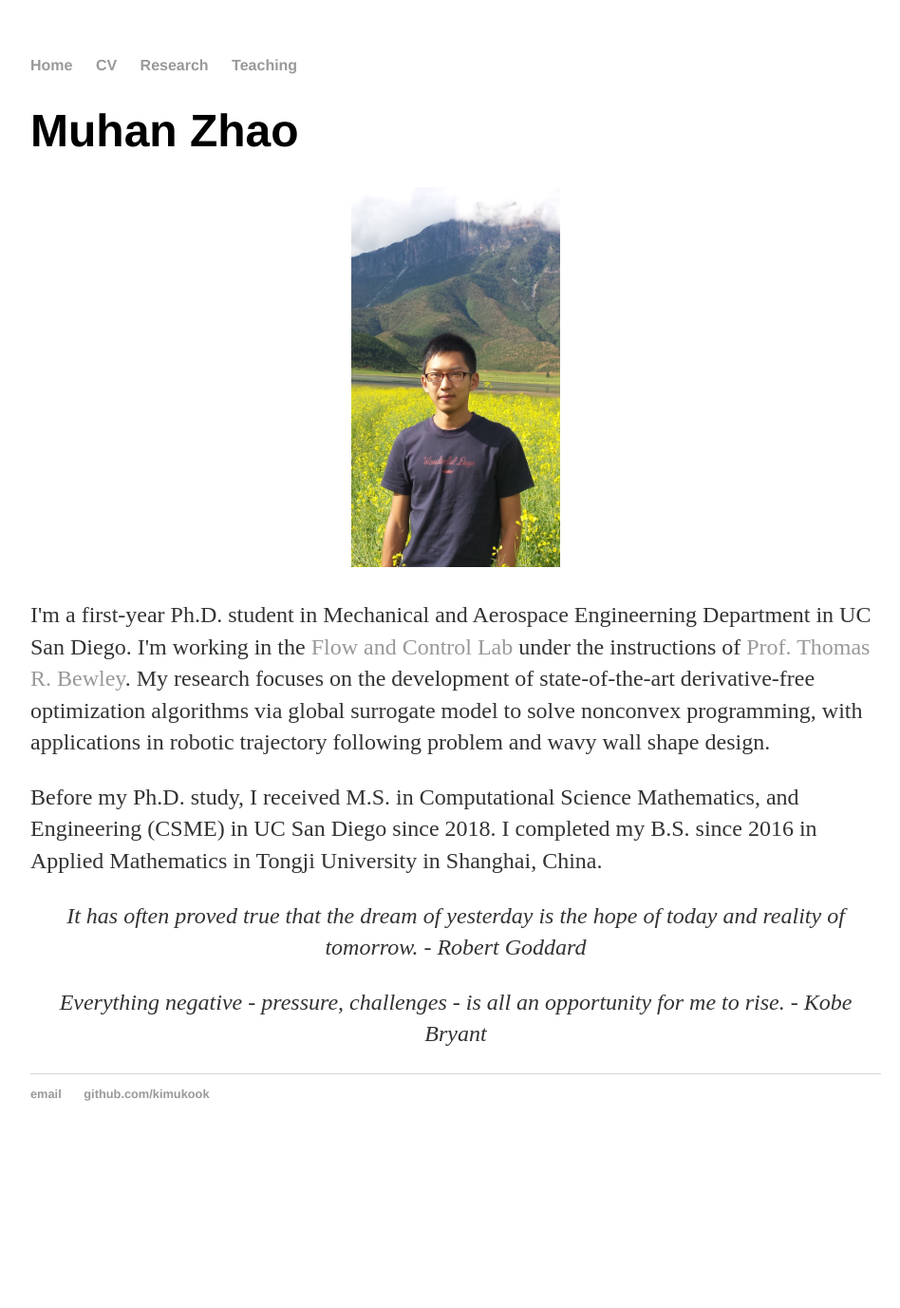
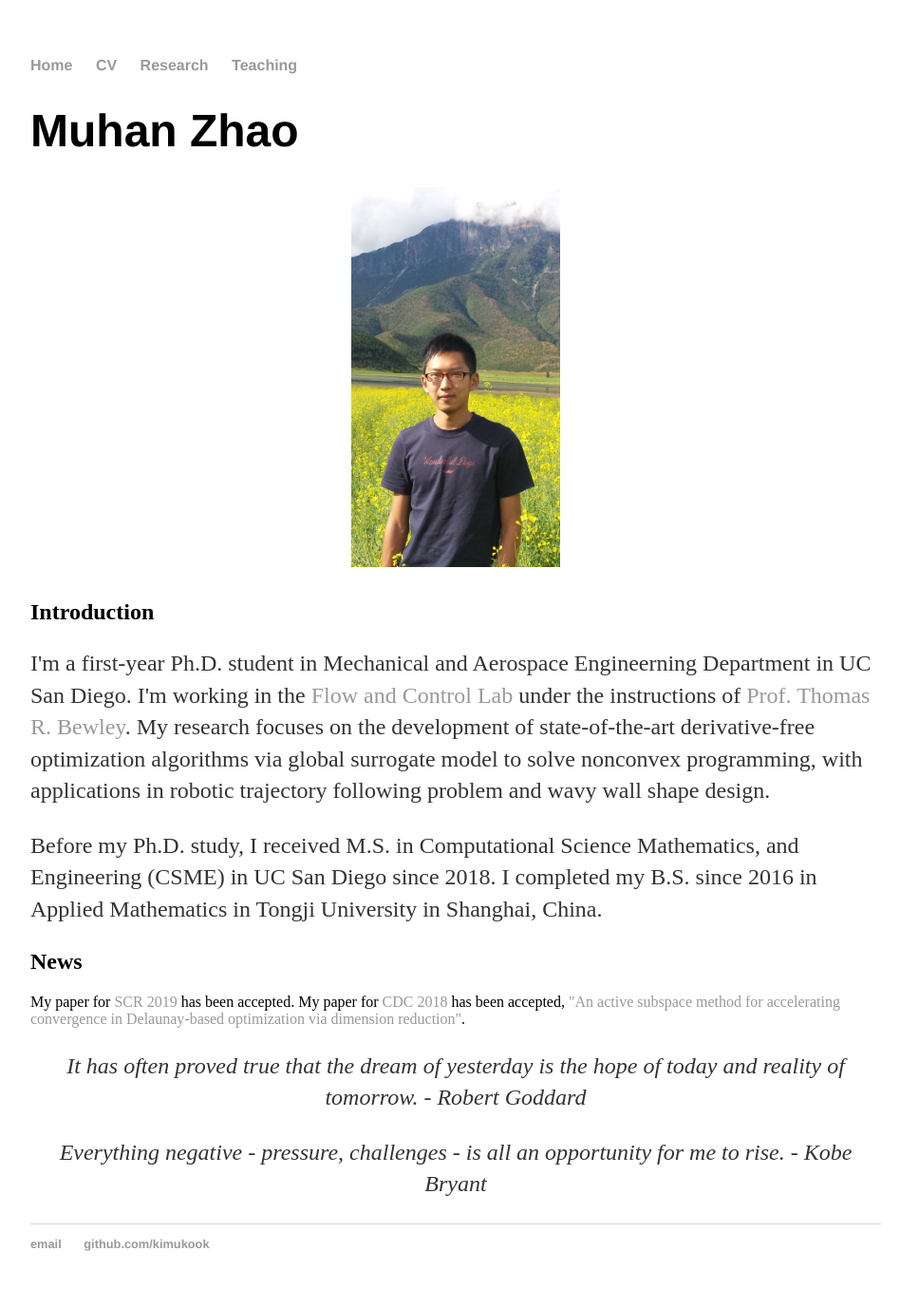
Before and after one commit to kimukook/kimukook.github.io, a Jekyll site: the page built from index.html, in a window 1280 px wide. Shown: the whole page at 95% size, without its empty margins (160-1108 px from the left). Built offline with Jekyll 4.4.1, drawn with Linux system fonts in a browser that asks for light colours; before the commit the page ends 1219 px from its top, so only the background shows below that.

Commit message:
Update index.html

```diff
--- a/index.html
+++ b/index.html
@@ -5,6 +5,7 @@ title: Muhan Zhao's Homepage
 <div class="blurb">
 	<h1>Muhan Zhao</h1>
 	<p align="center"><img src="2.JPG" width="220" height="400"></p>
+	<h2> Introduction </h2>
 	<p align="left">I'm a first-year Ph.D. student in Mechanical and Aerospace Engineerning Department in UC San Diego.
 	I'm working in the<a href="https://www.ucsdrobotics.org/flow-control-lab"> Flow and Control Lab </a>under the instructions of <a href="http://fccr.ucsd.edu/Bewley.html">Prof. Thomas R. Bewley</a>.
         My research focuses on the development of state-of-the-art derivative-free optimization algorithms via global
@@ -12,6 +13,9 @@ title: Muhan Zhao's Homepage
 	wavy wall shape design.</p>
 	<p> Before my Ph.D. study, I received M.S. in Computational Science Mathematics, and Engineering (CSME) in UC San Diego since 2018.
 		I completed my B.S. since 2016 in Applied Mathematics in Tongji University in Shanghai, China. </p>
+	<h2> News </h2>
+	My paper for <a href="http://scr2019.caltech.edu">SCR 2019</a> has been accepted.
+	My paper for <a href="https://cdc2018.ieeecss.org">CDC 2018</a> has been accepted, <a href="https://ieeexplore.ieee.org/abstract/document/8619219">"An active subspace method for accelerating convergence in Delaunay-based optimization via dimension reduction"</a>.
 	<p align="center"> <i>It has often proved true that the dream of yesterday is the hope of today and reality of tomorrow. - Robert Goddard </i> </p>
 	<p align="center"> <i>Everything negative - pressure, challenges - is all an opportunity for me to rise. - Kobe Bryant </i> </p>
 </div><!-- /.blurb -->
```
